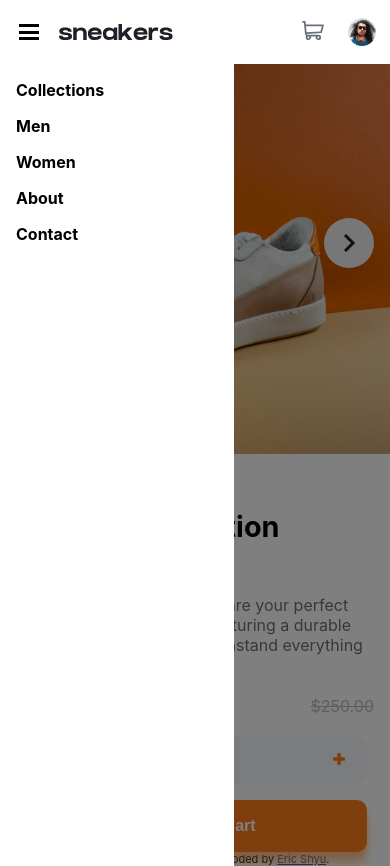
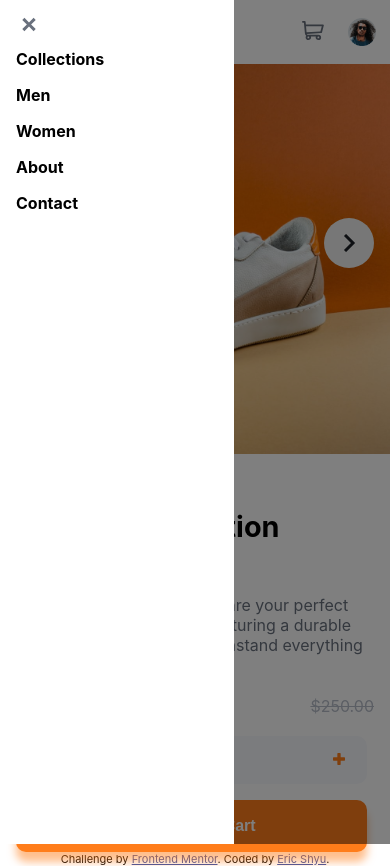
Before and after one commit to pongpwner/e-commerce-product-page, a React (Create React App) app: page / in a window 390 px wide. Both pictures are taken after a click on the element 27 px from the left and 32 px from the top of the page. Built offline with nearby package versions, Linux system fonts and the light colour scheme.

Commit message:
changed mobile nav z-index to go over header.  added a mobile nav close button

```diff
--- a/src/components/header/header.component.jsx
+++ b/src/components/header/header.component.jsx
@@ -3,6 +3,7 @@ import "./header.styles.scss";
 import logo from "../../images/logo.svg";
 import cart from "../../images/icon-cart.svg";
 import avatar from "../../images/image-avatar.png";
+import close from "../../images/icon-close.svg";
 
 const Header = ({ toggleCart, cartQuantity }) => {
   const [hidden, setHidden] = useState(true);
@@ -66,6 +67,15 @@ const Header = ({ toggleCart, cartQuantity }) => {
         <div className="mobile link-list-container">
           <ul className="mobile link-list">
             <li>
+              <button
+                type="button"
+                className="close-mobile-nav-button"
+                onClick={toggleHidden}
+              >
+                <img src={close} alt="X"></img>
+              </button>
+            </li>
+            <li>
               <a href="./">Collections </a>
             </li>
             <li>
--- a/src/components/header/header.styles.scss
+++ b/src/components/header/header.styles.scss
@@ -101,8 +101,15 @@
   .mobile.link-list-container {
     position: fixed;
     display: flex;
+    z-index: 11;
+    top: 0;
     .mobile.link-list {
-      z-index: 11;
+      button {
+        background-color: white;
+        border: none;
+        display: flex;
+        align-items: center;
+      }
       background-color: white;
       margin: 0;
       padding-top: 1rem;
@@ -111,7 +118,6 @@
       height: 100vh;
       width: 60vw;
 
-      z-index: 3;
       gap: 1rem;
       li {
         a {
```
